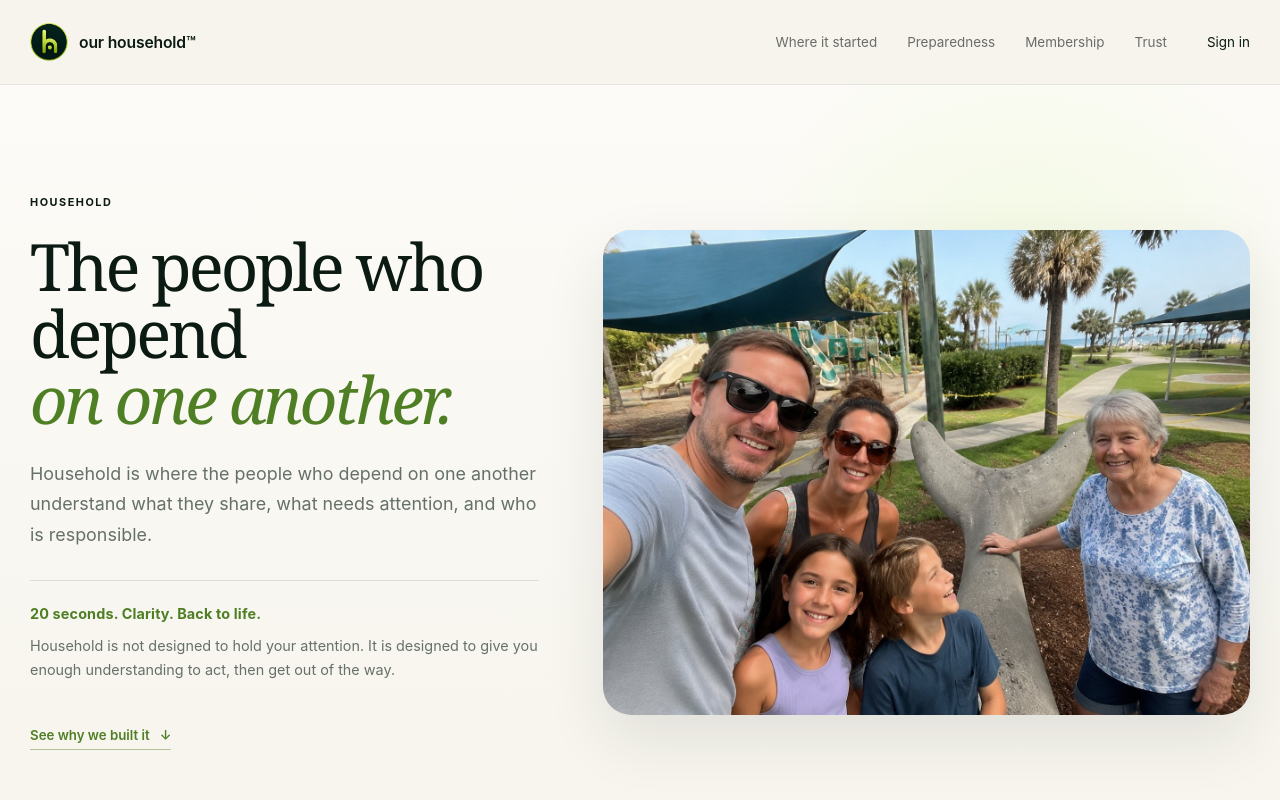
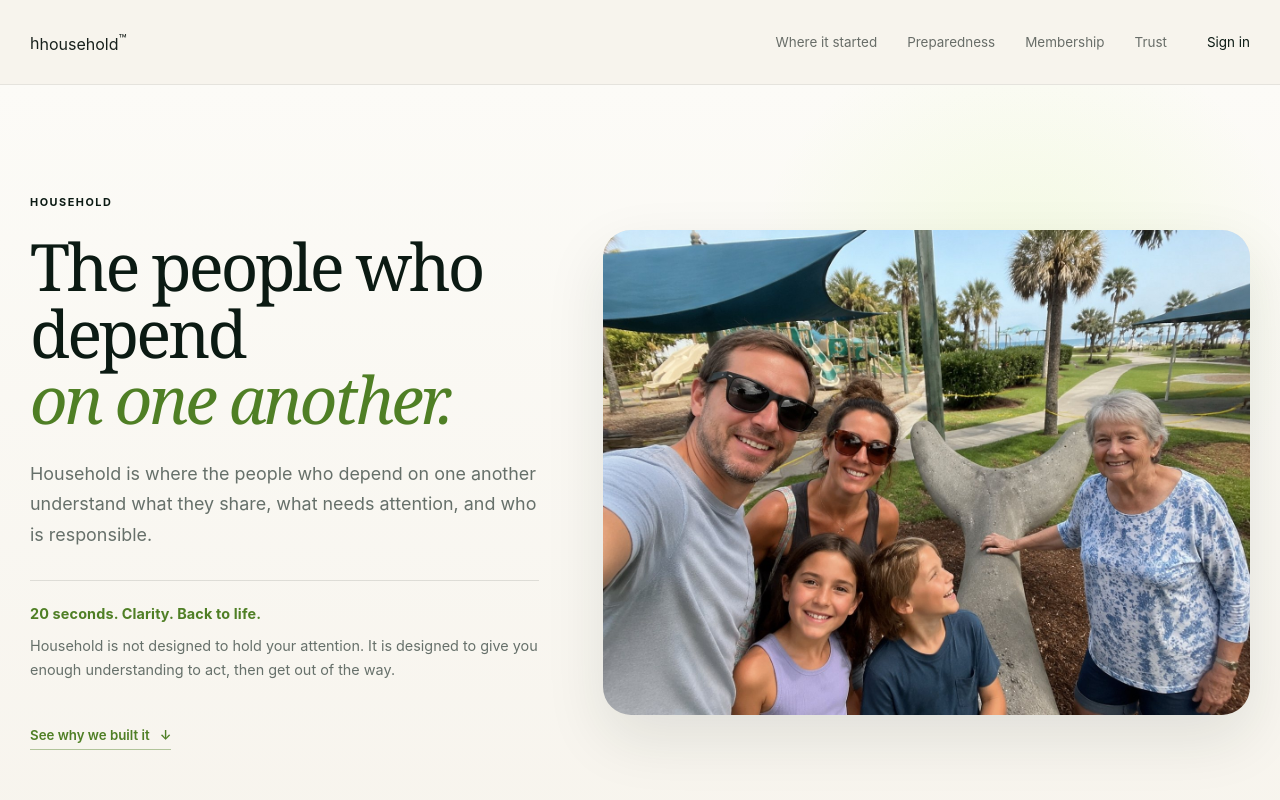
Before and after one commit to bigteach85/household-site, a React (Vite) app: page / in a window 1280 px wide. Shown: the top 800 px of the page. Built offline with nearby package versions, Linux system fonts and the light colour scheme.

Commit message:
Replace legacy brand lockups with canonical wordmark

```diff
--- a/src/App.jsx
+++ b/src/App.jsx
@@ -1,5 +1,14 @@
 import { useState } from "react";
 import "./App.css";
+
+function HouseholdWordmark({ inverse = false, className = "" }) {
+  return (
+    <span className={`household-wordmark ${inverse ? "is-inverse" : ""} ${className}`.trim()}>
+      <span className="household-wordmark-mark" aria-hidden="true">h</span>
+      <span className="household-wordmark-name">household<sup>™</sup></span>
+    </span>
+  );
+}
 
 function App() {
   const [menuOpen, setMenuOpen] = useState(false);
@@ -8,13 +17,8 @@ function App() {
     <main>
       <header className="site-header">
   <div className="nav-inner">
-    <a className="brand" href="/" aria-label="Our Household home">
-      <img
-        className="brand-logo"
-        src="/images/household-logo.png"
-        alt=""
-      />
-      <span className="brand-name">our household™</span>
+    <a className="brand" href="/" aria-label="household home">
+      <HouseholdWordmark />
     </a>
 
 <nav className="nav-links">
@@ -49,11 +53,7 @@ function App() {
   <div className={`mobile-menu ${menuOpen ? "is-open" : ""}`}>
     <div className="mobile-menu-inner">
       <div className="mobile-menu-brand">
-        <img
-          src="/images/household-logo.png"
-          alt=""
-        />
-        <span>our household™</span>
+        <HouseholdWordmark inverse />
       </div>
 
       <nav className="mobile-menu-links">
@@ -915,13 +915,7 @@ function App() {
 
       <section className="enter">
         <div className="enter-inner">
-          <img
-            className="enter-logo"
-            src="/images/household-logo.png"
-            alt=""
-          />
-
-          <p className="eyebrow">OUR HOUSEHOLD™</p>
+          <HouseholdWordmark inverse className="enter-wordmark" />
 
           <h2>
             A calmer home starts
@@ -947,14 +941,8 @@ function App() {
       <footer className="site-footer">
         <div className="footer-inner">
           <div className="footer-brand">
-            <img
-              className="footer-logo"
-              src="/images/household-logo.png"
-              alt=""
-            />
-
             <div>
-              <div className="footer-name">our household™</div>
+              <HouseholdWordmark inverse />
               <div className="footer-tagline">
                 The people who depend on one another. For a calmer home.
               </div>
```
